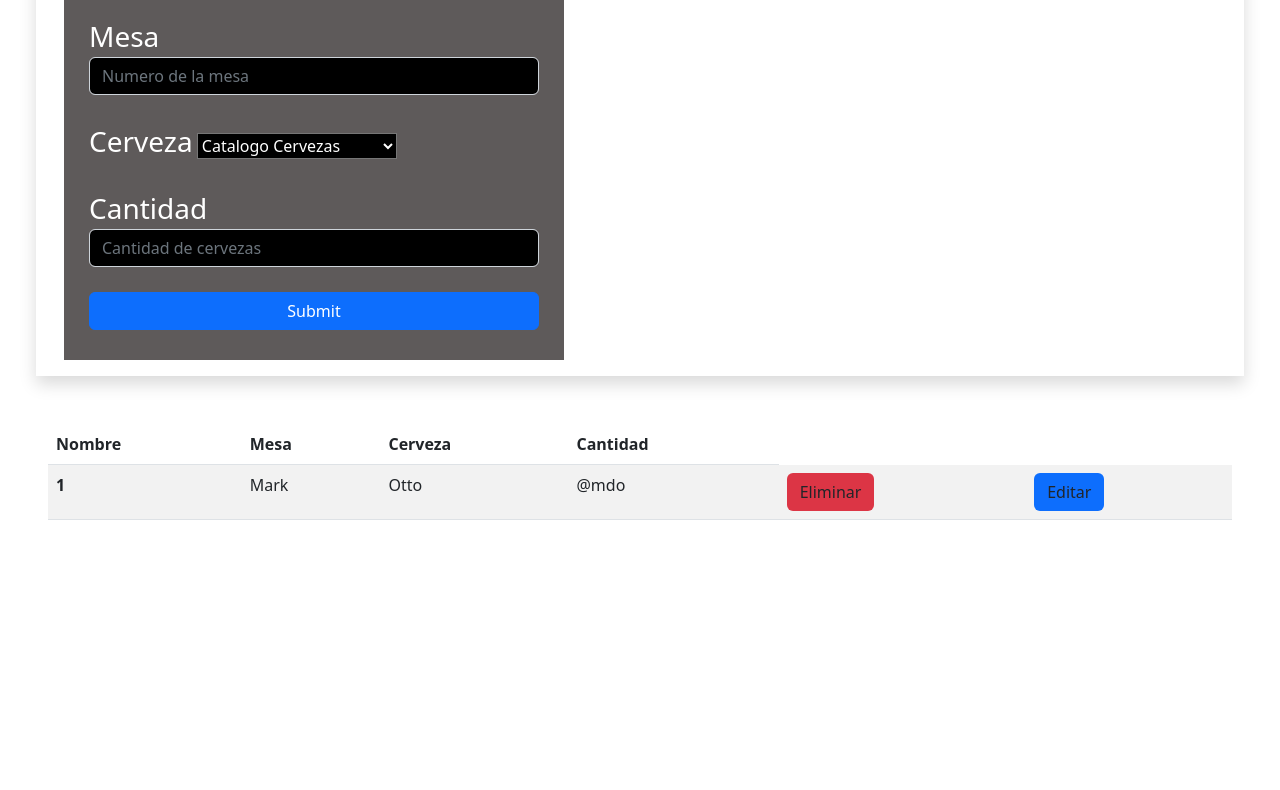
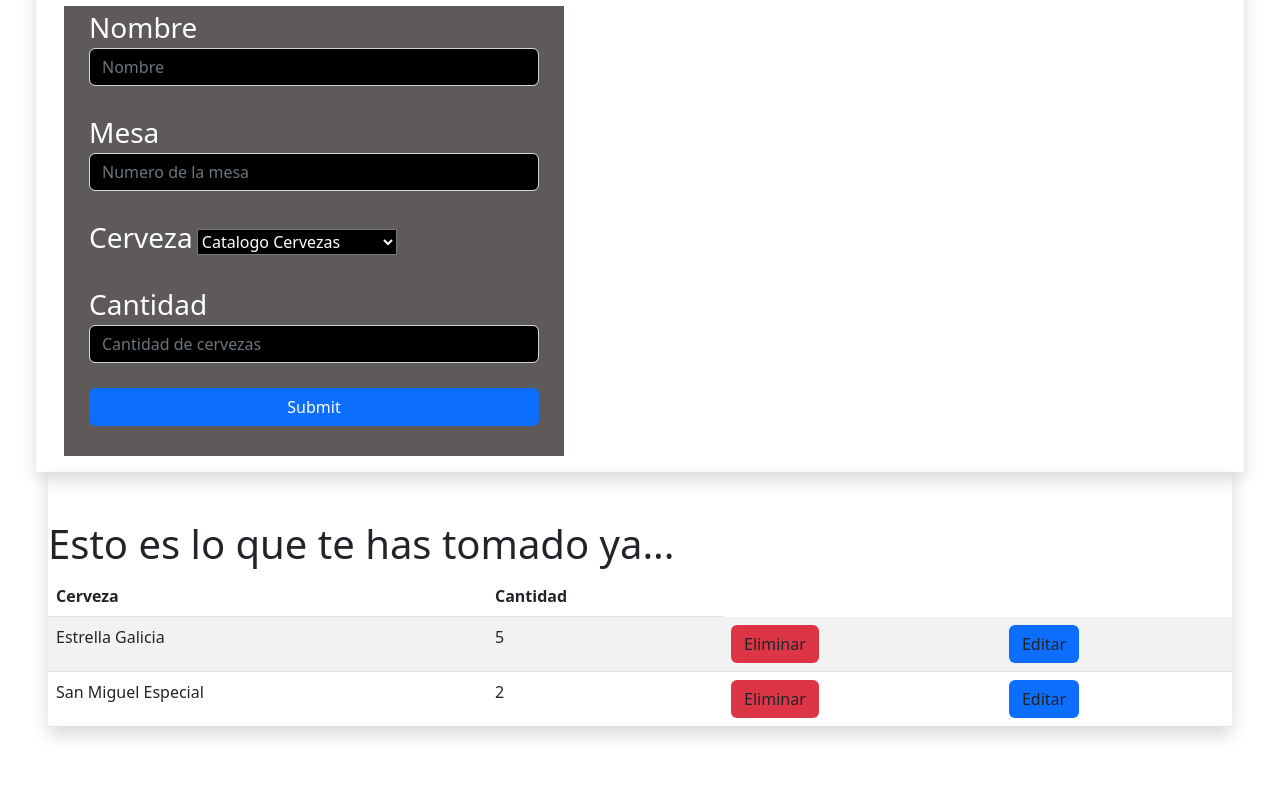
Before and after one commit to daw2-sorroche23/ZeusSorrochePerez_ExamenFinalUF3, a website built with Vite: page src/index.html in a window 1280 px wide. Shown: the part 219-1009 px from the top of the page. Before the commit the page ends 803 px from the top, so only its background shows below. Built offline with nearby package versions, Linux system fonts and the light colour scheme.

Commit message:
Parte1.1Examen

```diff
--- a/package.json
+++ b/package.json
@@ -10,6 +10,7 @@
     "preview": "vite preview"
   },
   "devDependencies": {
+    "gh-pages": "^5.0.0",
     "sass": "^1.58.3",
     "vite": "^4.1.0"
   },
--- a/src/componentes/pedidos.js
+++ b/src/componentes/pedidos.js
@@ -1,7 +1,8 @@
 import { cervezas } from "./cervezas";
 
 export const formulario = {
-    template: `<form class="m-3">
+    template: `<h1>Selecciona tu cerveza y haz tu pedido</h1>
+<form class="m-3">
     <div class="form-group">
       <label class="text-white fs-3" for="validation01">Nombre</label>
       <input type="text" class="form-control bg-black text-white" id="nombre"
@@ -53,7 +54,7 @@ export const descripcionCerveza = {
         const posicionCerveza = cervezas.findIndex(nombre=>nombre.id == id)
 
         const html=`<div>
-    <h1 class="text-white">${cervezas[posicionCerveza].nombre}</h1>
+    <h1 class="text-white text-center">${cervezas[posicionCerveza].nombre}</h1>
     <img class="w-25 m-3" src="${cervezas[posicionCerveza].imagen}" alt="FotoCerveza">
     <p class="text-bold text-white fw-bold fs-4">${cervezas[posicionCerveza].descripcion}</p>
 </div>
--- a/src/componentes/tablaPedidos.js
+++ b/src/componentes/tablaPedidos.js
@@ -1,19 +1,22 @@
 export const tablaPedidos = {
-    template: `<table class="table table-striped">
+    template: `<h1>Esto es lo que te has tomado ya...</h1>
+<table class="table table-striped">
   <thead>
     <tr>
-      <th scope="col">Nombre</th>
-      <th scope="col">Mesa</th>
       <th scope="col">Cerveza</th>
       <th scope="col">Cantidad</th>
     </tr>
   </thead>
   <tbody>
     <tr>
-      <th scope="row">1</th>
-      <td>Mark</td>
-      <td>Otto</td>
-      <td>@mdo</td>
+      <td>Estrella Galicia</td>
+      <td>5</td>
+      <td><button class="btn bg-danger">Eliminar</button></td>
+      <td><button class="btn bg-primary">Editar</button></td>
+    </tr>
+    <tr>
+      <td>San Miguel Especial</td>
+      <td>2</td>
       <td><button class="btn bg-danger">Eliminar</button></td>
       <td><button class="btn bg-primary">Editar</button></td>
     </tr>
--- a/src/vistas/home.js
+++ b/src/vistas/home.js
@@ -9,7 +9,7 @@ export const home ={
               <div class="col-6 descripcion d-flex"></div>
           </div>
         </div>
-        <div class="col-12 pedidos pt-5"></div>
+        <div class="col-12 shadow pedidos pt-5"></div>
     </div>`,
 
     script: ()=>{
```
Also changed, not shown: src/scss/styles.scss (line endings or trailing spaces), 1 other file.
